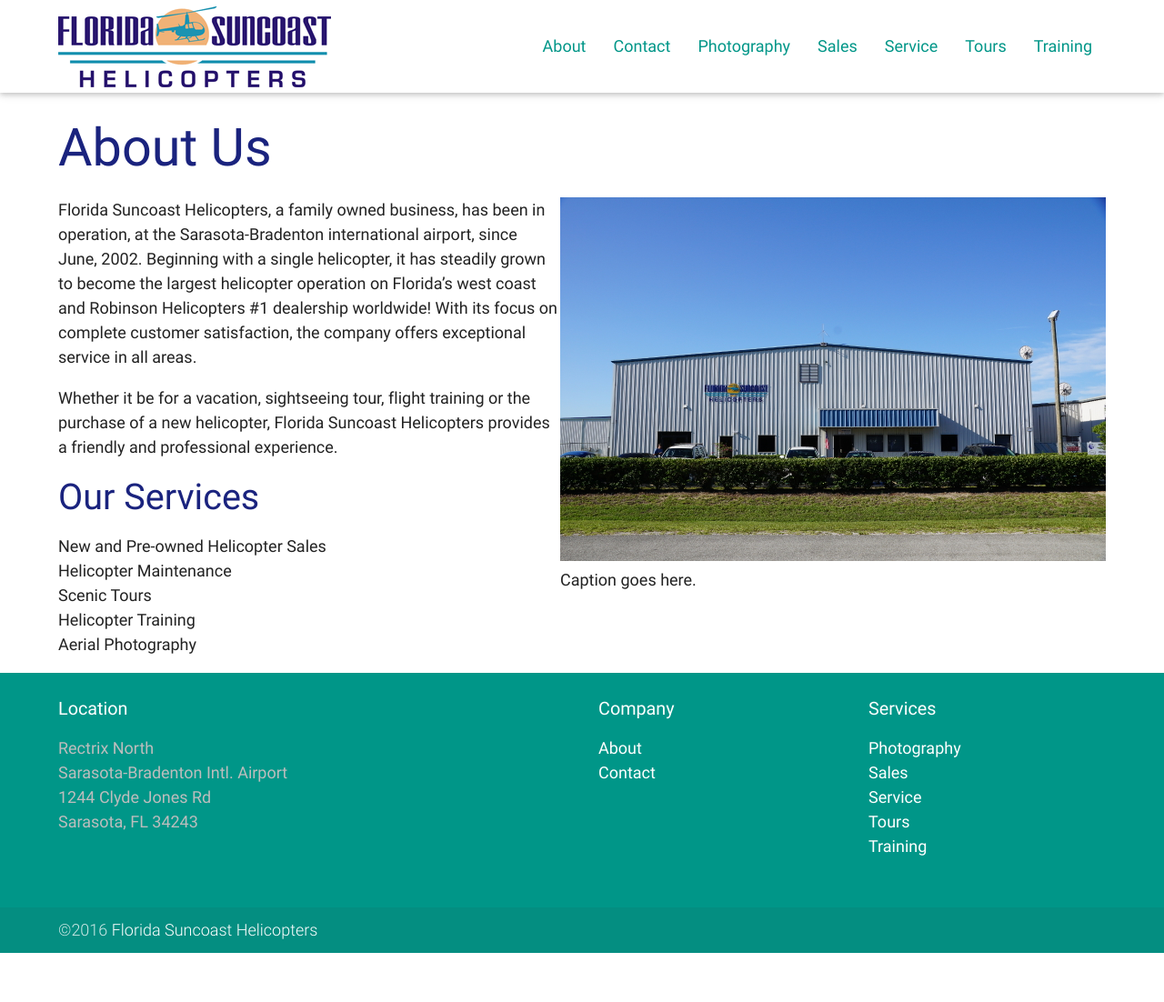
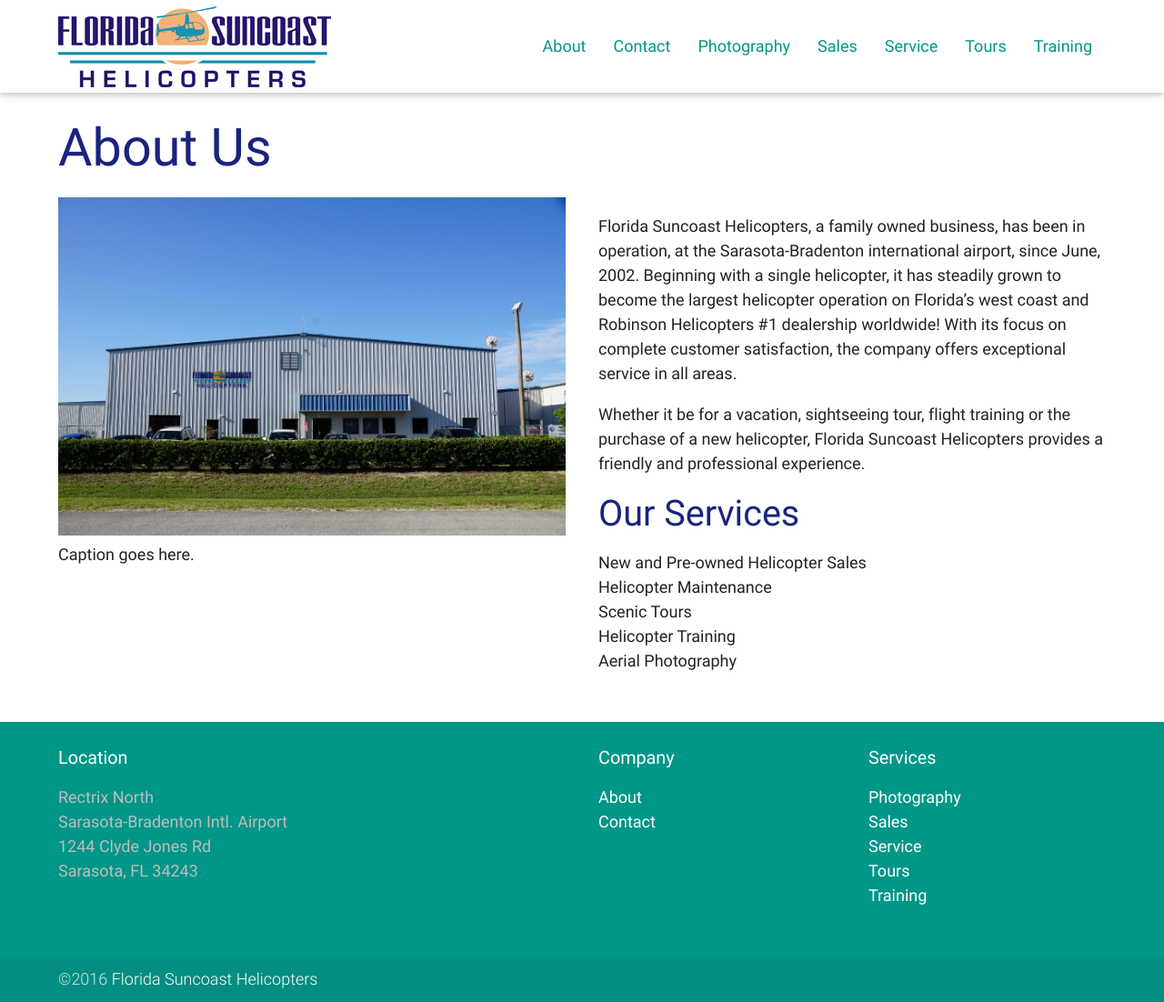
Before and after one commit to joncoop/fsh, a Jekyll site: the page built from about.html, in a window 1280 px wide. Shown: the whole page at 91% size. Built offline with Jekyll 4.4.1, drawn with Linux system fonts in a browser that asks for light colours; nearby versions of some CDN libraries; before the commit the page ends 1048 px from its top, so only the background shows below that.

Commit message:
Layout changes.

```diff
--- a/about.html
+++ b/about.html
@@ -3,11 +3,15 @@
 title: About Us
 ---
 
-<figure class="right">
+<div class="row">
+  <div class="col s12 m6 push-m6">
+    <figure>
       <img class="responsive-img" src="{{ site.github.url }}/img/office_front_1200x800.jpg" alt="Front of hanger" width="600">
       <figcaption>Caption goes here.</figcaption>
     </figure>
+  </div>
 
+  <div class="col s12 m6 pull-m6">
     <p>Florida Suncoast Helicopters, a family owned business, has been in operation, at the Sarasota-Bradenton international airport, since June, 2002. Beginning with a single helicopter, it has steadily grown to become the largest helicopter operation on Florida’s west coast and Robinson Helicopters #1 dealership worldwide! With its focus on complete customer satisfaction, the company offers exceptional service in all areas.</p>
 
     <p>Whether it be for a vacation, sightseeing tour, flight training or the purchase of a new helicopter, Florida Suncoast Helicopters provides a friendly and professional experience.</p>
@@ -20,3 +24,5 @@
       <li>Helicopter Training</li>
       <li>Aerial Photography</li>
     </ul>
+  </div>
+</div>
```
Lines whose indentation alone changed are shown as unchanged.
